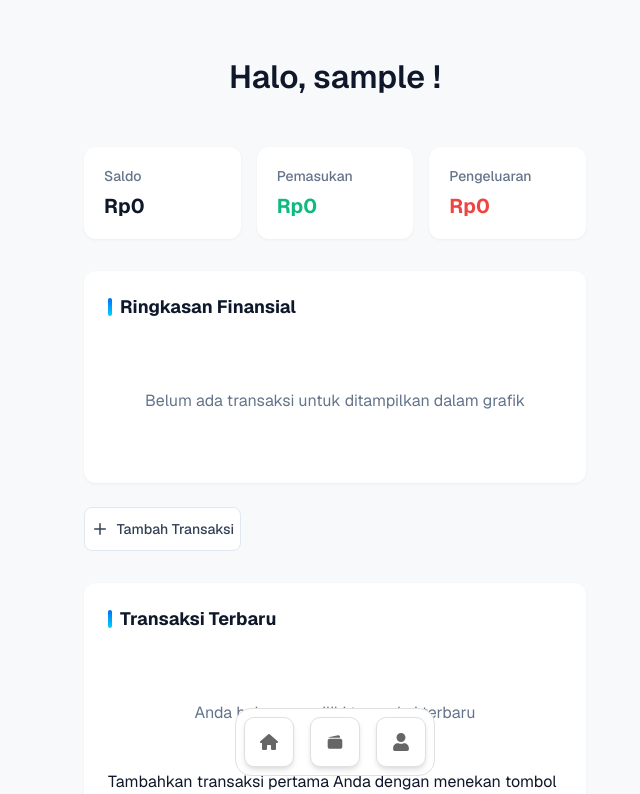
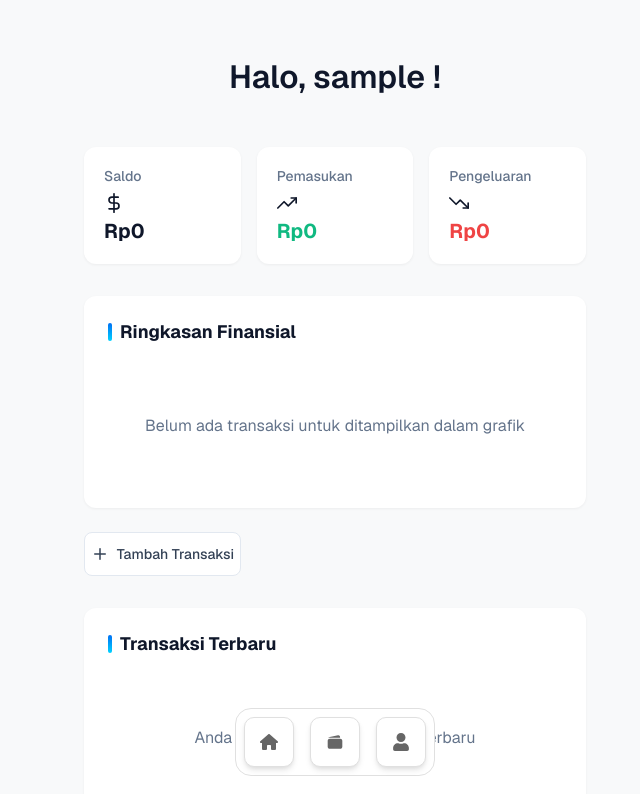
Before and after one commit to jeverlyro/spend.ly, a Next.js app: page /dashboard in a window 1280 px wide. Shown: the top 794 px of the page, without its empty margins (305-945 px from the left). Built offline with nearby package versions, Linux system fonts and the light colour scheme; sample sign-in values are in the browser's storage.

Commit message:
adding: icon in dasboard

```diff
--- a/src/app/dashboard/page.js
+++ b/src/app/dashboard/page.js
@@ -25,6 +25,8 @@ import {
   FiTrash2,
   FiTag,
   FiInfo,
+  FiTrendingUp,
+  FiTrendingDown,
 } from "react-icons/fi";
 import { IoIosWallet } from "react-icons/io";
 import { FaUser } from "react-icons/fa";
@@ -194,21 +196,49 @@ export default function Dashboard() {
         </div>
 
         <div className={styles.summary}>
-          <div className={styles.summaryItem}>
-            <h3>Saldo</h3>
-            <p className={styles.balance}>
-              Rp{balance.toLocaleString("id-ID")}
-            </p>
+          <div className={`${styles.summaryItem} ${styles.glassEffect}`}>
+            <div className={styles.summaryContent}>
+              <div className={styles.summaryHeader}>
+                <h3>Saldo</h3>
+                <div className={styles.summaryIcon}>
+                  <FiDollarSign size={20} />
+                </div>
+              </div>
+              <p className={`${styles.balance} ${styles.animatedValue}`}>
+                Rp{new Intl.NumberFormat('id-ID').format(balance)}
+              </p>
+              <div className={styles.summaryGlow}></div>
+            </div>
           </div>
-          <div className={styles.summaryItem}>
-            <h3>Pemasukan</h3>
-            <p className={styles.income}>Rp{income.toLocaleString("id-ID")}</p>
+
+          <div className={`${styles.summaryItem} ${styles.glassEffect}`}>
+            <div className={styles.summaryContent}>
+              <div className={styles.summaryHeader}>
+                <h3>Pemasukan</h3>
+                <div className={`${styles.summaryIcon} ${styles.incomeIcon}`}>
+                  <FiTrendingUp size={20} />
+                </div>
+              </div>
+              <p className={`${styles.income} ${styles.animatedValue}`}>
+                Rp{new Intl.NumberFormat('id-ID').format(income)}
+              </p>
+              <div className={styles.summaryGlow}></div>
+            </div>
           </div>
-          <div className={styles.summaryItem}>
-            <h3>Pengeluaran</h3>
-            <p className={styles.expense}>
-              Rp{expenses.toLocaleString("id-ID")}
-            </p>
+
+          <div className={`${styles.summaryItem} ${styles.glassEffect}`}>
+            <div className={styles.summaryContent}>
+              <div className={styles.summaryHeader}>
+                <h3>Pengeluaran</h3>
+                <div className={`${styles.summaryIcon} ${styles.expenseIcon}`}>
+                  <FiTrendingDown size={20} />
+                </div>
+              </div>
+              <p className={`${styles.expense} ${styles.animatedValue}`}>
+                Rp{new Intl.NumberFormat('id-ID').format(expenses)}
+              </p>
+              <div className={styles.summaryGlow}></div>
+            </div>
           </div>
         </div>
 
--- /dev/null
+++ b/src/app/dashboard/page.module.css
@@ -0,0 +1,114 @@
+.summary {
+  display: grid;
+  grid-template-columns: repeat(auto-fit, minmax(250px, 1fr));
+  gap: 1.5rem;
+  margin: 2rem 0;
+  padding: 0 1rem;
+}
+
+.summaryItem {
+  position: relative;
+  padding: 1.5rem;
+  border-radius: 16px;
+  overflow: hidden;
+  transition: transform 0.3s ease;
+}
+
+.glassEffect {
+  background: rgba(255, 255, 255, 0.1);
+  backdrop-filter: blur(10px);
+  border: 1px solid rgba(255, 255, 255, 0.2);
+  box-shadow: 0 8px 32px 0 rgba(31, 38, 135, 0.15);
+}
+
+.summaryContent {
+  position: relative;
+  z-index: 1;
+}
+
+.summaryHeader {
+  display: flex;
+  justify-content: space-between;
+  align-items: center;
+  margin-bottom: 1rem;
+}
+
+.summaryIcon {
+  padding: 0.5rem;
+  border-radius: 12px;
+  background: rgba(255, 255, 255, 0.1);
+}
+
+.incomeIcon {
+  color: #10b981;
+  background: rgba(16, 185, 129, 0.1);
+}
+
+.expenseIcon {
+  color: #ef4444;
+  background: rgba(239, 68, 68, 0.1);
+}
+
+.animatedValue {
+  font-size: 1.8rem;
+  font-weight: 700;
+  margin: 0;
+  background: linear-gradient(90deg, #ffffff, #e0e7ff);
+  -webkit-background-clip: text;
+  -webkit-text-fill-color: transparent;
+  animation: shimmer 2s infinite linear;
+}
+
+.balance {
+  color: #ffffff;
+}
+
+.income {
+  color: #10b981;
+}
+
+.expense {
+  color: #ef4444;
+}
+
+.summaryGlow {
+  position: absolute;
+  top: 0;
+  left: 0;
+  width: 100%;
+  height: 100%;
+  background: radial-gradient(
+    circle at center,
+    rgba(255, 255, 255, 0.1) 0%,
+    transparent 70%
+  );
+  opacity: 0;
+  transition: opacity 0.3s ease;
+}
+
+.summaryItem:hover {
+  transform: translateY(-5px);
+}
+
+.summaryItem:hover .summaryGlow {
+  opacity: 1;
+}
+
+@keyframes shimmer {
+  0% {
+    background-position: -200% center;
+  }
+  100% {
+    background-position: 200% center;
+  }
+}
+
+@media (max-width: 768px) {
+  .summary {
+    grid-template-columns: 1fr;
+  }
+
+  .animatedValue {
+    font-size: 1.5rem;
+  }
+}
```
